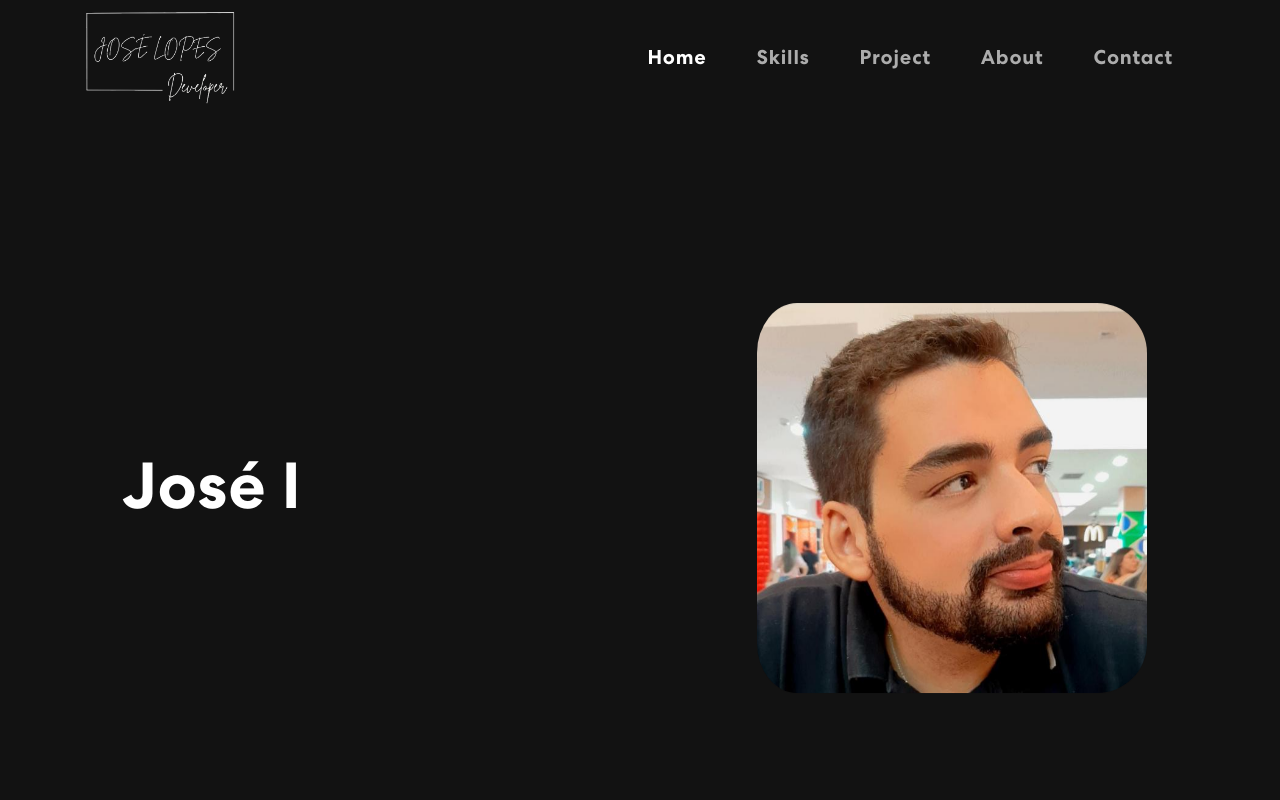
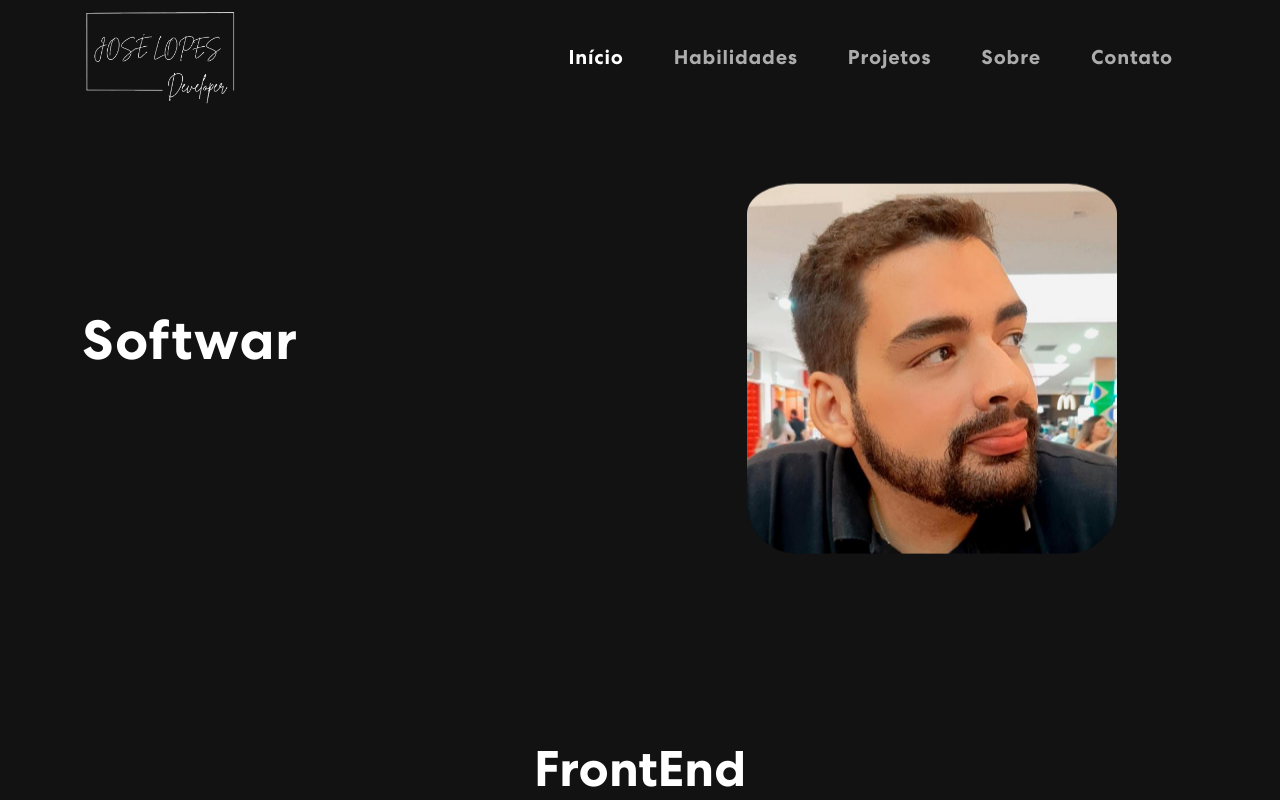
Before and after one commit to JoseNeto09/Portifolio, a React (Create React App) app: page / in a window 1280 px wide. Shown: the top 800 px of the page. Built offline with nearby package versions, Linux system fonts and the light colour scheme.

Commit message:
responsive initial

```diff
--- a/src/App.css
+++ b/src/App.css
@@ -74,6 +74,20 @@ input:focus, textarea:focus, select:focus {
 	}
 }
 
+@media only screen and (min-width: 480px) {
+  main .container {
+		max-width: 100%;
+		padding: 0 150px;
+  }
+}
+  @media only screen and (max-width: 480px) {
+    main .container {
+      max-width: 100%;
+      padding: 0 150px;
+    }
+}
+
+
 p.success {
 	color: green;
 }
--- a/src/components/Banner/Banner.js
+++ b/src/components/Banner/Banner.js
@@ -8,10 +8,10 @@ import 'animate.css';
 export const Banner = () =>{
     const [loopNum, setLoopNum] = useState(0);
     const [isDeleting, setIsDeleting] = useState(false);
-    const toRotate = ["José lopes", "Front-End", "Back-End"];
+    const toRotate = ["José Lopes Sobrinho Neto", "Software Developer Jr"];
     const [text, setText] = useState('');
-    const [delta, setDelta] = useState(300 - Math.random() * 100);
-    const period = 2000;
+    const [delta, setDelta] = useState(100 - Math.random() * 10);
+    const period = 100;
 
     useEffect(() => {
         let ticker = setInterval(() => {
--- a/src/components/Banner/styles.banner.css
+++ b/src/components/Banner/styles.banner.css
@@ -1,15 +1,15 @@
 
 /************ Banner Css ************/
 .banner {
-  padding: 300px 0 100px 0;
+  padding: 150px 0 180px;
   background-position: top center;
   background-size: cover;
   background-repeat: no-repeat;
 }
 .banner .tagline {
   font-weight: 800;
-  letter-spacing: 0.8px;
-  padding: 8px 10px;
+  letter-spacing: 0.9px;
+  padding: 7px 10px;
   background: linear-gradient(90.21deg, rgba(170, 54, 124, 0.5) -5.91%, rgba(74, 47, 189, 0.5) 111.58%);
   border: 1px solid rgba(255, 255, 255, 0.5);
   font-size: 20px;
@@ -17,46 +17,23 @@
   display: inline-block;
 }
 .banner h1 {
-  font-size: 65px;
+  font-size: 55px;
   font-weight: 600;
   letter-spacing: 0.9px;
-  line-height: 1;
-  margin-bottom: 20px;
-  padding-left: 40px;
-  display: block;
-}
-.banner p {
-  color: #B8B8B8;
-  font-size: 18px;
-  letter-spacing: 0.8px;
-  line-height: 1.5em;
-  width: 96%;
-}
-.banner button {
-  color: #fff;
-  font-weight: 700;
-  font-size: 20px;
-  margin-top: 60px;
-  letter-spacing: 0.8px;
-  display: flex;
   align-items: center;
-}
-.banner button svg {
-  font-size: 25px;
-  margin-left: 10px;
-  transition: 0.3s ease-in-out;
+  justify-content: center;
+  padding-bottom: 10px;
   line-height: 1;
 }
-.banner button:hover svg {
-  margin-left: 25px;
+
+.banner img {
+  display: flex;
+  border-radius: 50px;
+  max-width: 370px;
+  padding-top: 20px;
+  animation: updown 4s linear infinite;
 }
-.banner img {
-  margin: 0;
-  border-radius: 50px;
-  max-width: 400px;
-  padding-left: 10px;
-  animation: updown 5s linear infinite;
-}
+
 @keyframes updown {
     0% {
         transform: translateY(-20px);
@@ -69,7 +46,7 @@
     }
 }
 .txt-rotate > .wrap {
-  border-right: 0.08em solid #666;
+  border-right: 0.05em solid #666;
 }
 
 .wrap{
--- a/src/components/Footer/Footer.js
+++ b/src/components/Footer/Footer.js
@@ -14,9 +14,9 @@ export const Footer = () => {
     <footer className="footer">
       <Container>
         <Row className="align-items-center">
-          <Col size={12} sm={6}>
+          <Col size={6} sm={6}>
             <img src={logo} alt="Logo" />
-            <p>Copyright 2022. All Rights Reserved José Lopes <p>+55 (83) 998109-8868</p> </p>
+            <p><p>+55 (83) 998109-8868</p> Copyright 2022. All Rights Reserved José Lopes </p>
           </Col>
           <Col size={12} sm={6} className="text-center text-sm-end">
             <div className="social-icon">
--- a/src/components/Footer/styles.footer.css
+++ b/src/components/Footer/styles.footer.css
@@ -54,14 +54,14 @@
     border-radius: 18px;
   }
   .footer img {
-    width: 50%;
+    width: 20%;
   }
   .footer p {
-    font-weight: 400;
-    font-size: 25px;
+    font-weight: 300;
+    font-size: 16px;
     color: #B8B8B8;
     letter-spacing: 0.5px;
-    margin-top: 20px;
+    margin-top: 10px;
   }
 
   .social-icon{
--- a/src/components/Navbar/NavBar.js
+++ b/src/components/Navbar/NavBar.js
@@ -34,11 +34,11 @@ export const NavBar = () => {
           </Navbar.Toggle>
           <Navbar.Collapse id="basic-navbar-nav">
             <Nav className="ms-auto">
-              <Nav.Link href="#home" className={activeLink === 'home' ? 'active navbar-link' : 'navbar-link'} onClick={() => onUpdateActiveLink('home')}>Home</Nav.Link>
-              <Nav.Link href="#skills" className={activeLink === 'skills' ? 'active navbar-link' : 'navbar-link'} onClick={() => onUpdateActiveLink('skills')}>Skills</Nav.Link>
-              <Nav.Link href="#project" className={activeLink === 'project' ? 'active navbar-link' : 'navbar-link'} onClick={() => onUpdateActiveLink('project')}>Project</Nav.Link>
-              <Nav.Link href="#sobre" className={activeLink === 'sobre' ? 'active navbar-link' : 'navbar-link'} onClick={() => onUpdateActiveLink('sobre')}>About</Nav.Link>
-              <Nav.Link href="#connect" className={activeLink === 'contact' ? 'active navbar-link' : 'navbar-link'} onClick={() => onUpdateActiveLink('connect')}>Contact</Nav.Link>
+              <Nav.Link href="#home" className={activeLink === 'home' ? 'active navbar-link' : 'navbar-link'} onClick={() => onUpdateActiveLink('home')}>Início</Nav.Link>
+              <Nav.Link href="#skills" className={activeLink === 'skills' ? 'active navbar-link' : 'navbar-link'} onClick={() => onUpdateActiveLink('skills')}>Habilidades</Nav.Link>
+              <Nav.Link href="#project" className={activeLink === 'project' ? 'active navbar-link' : 'navbar-link'} onClick={() => onUpdateActiveLink('project')}>Projetos</Nav.Link>
+              <Nav.Link href="#sobre" className={activeLink === 'sobre' ? 'active navbar-link' : 'navbar-link'} onClick={() => onUpdateActiveLink('sobre')}>Sobre</Nav.Link>
+              <Nav.Link href="#connect" className={activeLink === 'contact' ? 'active navbar-link' : 'navbar-link'} onClick={() => onUpdateActiveLink('connect')}>Contato</Nav.Link>
             </Nav>
           </Navbar.Collapse>
         </Container>
--- a/src/components/Navbar/styles.navbar.css
+++ b/src/components/Navbar/styles.navbar.css
@@ -12,9 +12,15 @@
     justify-content: space-between;
   }
   nav.navbar.scrolled {
-    padding: 9px 0;
-    background-color: transparent;
+    background: linear-gradient(90.21deg, rgba(170, 54, 124, 0.5)
+    -5.91%, rgba(74, 47, 189, 0.5) 111.58%);
+    opacity: 20px;
+    padding: 0 0 0 0;
   }
+  nav.scrolled img{
+    width: 70%;
+  }
+
   nav.navbar a.navbar-brand {
     width: 14%;
   }
--- a/src/components/Sobre/SobreMim.js
+++ b/src/components/Sobre/SobreMim.js
@@ -3,8 +3,6 @@ import React from "react";
 import { Container, Row, Col } from "react-bootstrap";
 import  './styles.sobre.css';
 import 'animate.css';
-
-
 
 export const SobreMim = () =>{
     return(
@@ -13,7 +11,7 @@ export const SobreMim = () =>{
                 <Row className="align-items-center">
                     <Col>
                         <h1>{`José Lopes Sobrinho Neto`}<span className="wrap"></span></h1>
-                         <p>Durante Curioso desde pequeno por jogos eletrônicos tecnologias e hardwares, agora Graduado em Ciências da Computação, Durante o curso me descobri como desenvolvedor web desenvolvendo desde pequenos sites do tipo landing pages, até Sistemas de contabilidade com Spring no backend.</p>
+                         <p>Curioso desde pequeno por jogos eletrônicos tecnologias e hardwares, agora Graduado em Ciências da Computação, Durante o curso me descobri como desenvolvedor web desenvolvendo desde pequenos sites do tipo landing pages, até Sistemas de contabilidade com Spring no backend.</p>
                         <p>Sempre buscando novas tecnologias, visando alta performace independente do tamanho do projeto, seja um sistema de padaria comum, até sistemas mais complexos com regras de negócio a ser implementadas.</p>
                     </Col>
                 </Row>
--- a/src/components/Sobre/styles.sobre.css
+++ b/src/components/Sobre/styles.sobre.css
@@ -1,4 +1,3 @@
-
 /************ Sobre Css ************/
 @media (min-width:1700px) {
 	main .container {
@@ -31,7 +30,6 @@
   letter-spacing: 0.8px;
   line-height: 0.9;
   margin-bottom: 39px;
-  margin-left: 100px;
   display: block;
 
 }
```
